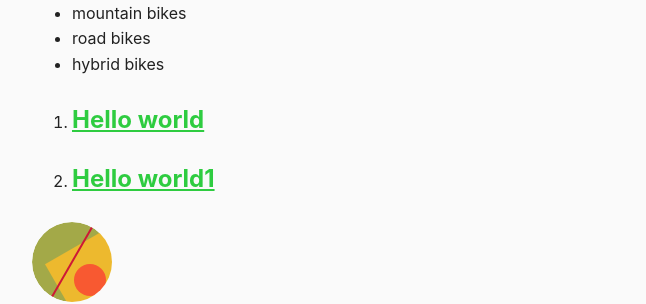
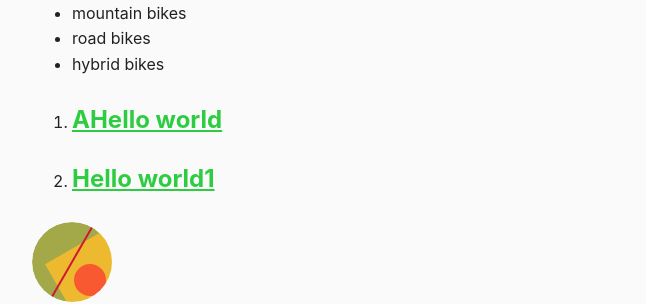
Before and after one commit to werktat/bruno, a Jekyll site: the page built from index.md, in a window 1280 px wide and 900 px high, scrolled down 457 px. Shown: the part 155-459 px from the top of the window, without its empty margins (308-954 px from the left). Built offline with Jekyll 4.4.1, drawn with Linux system fonts in a browser that asks for light colours.

Commit message:
Update a.md

```diff
--- a/_chapters/a.md
+++ b/_chapters/a.md
@@ -1,7 +1,6 @@
 ---
 layout: home
-title:  "Hello world"
-date: 2017-06-05
+title:  "AHello world"
 ---
 
 # A
```
